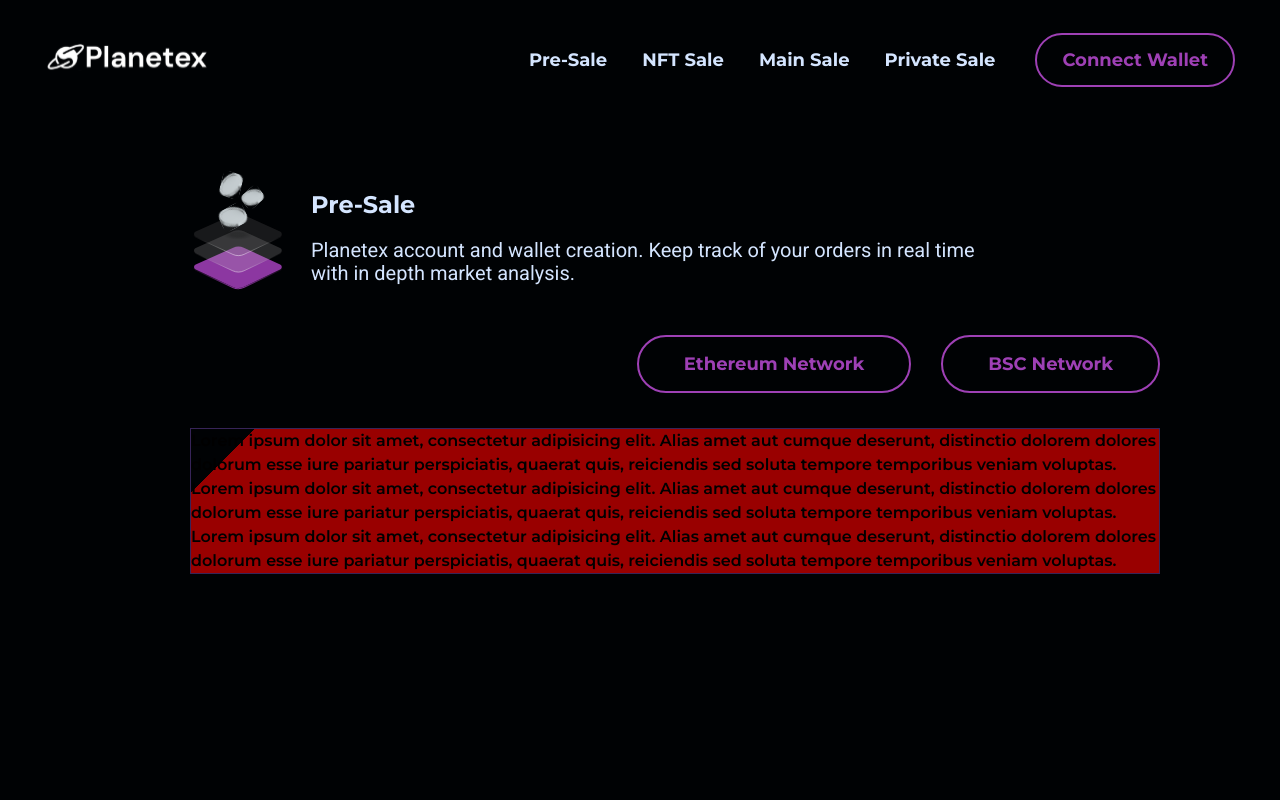
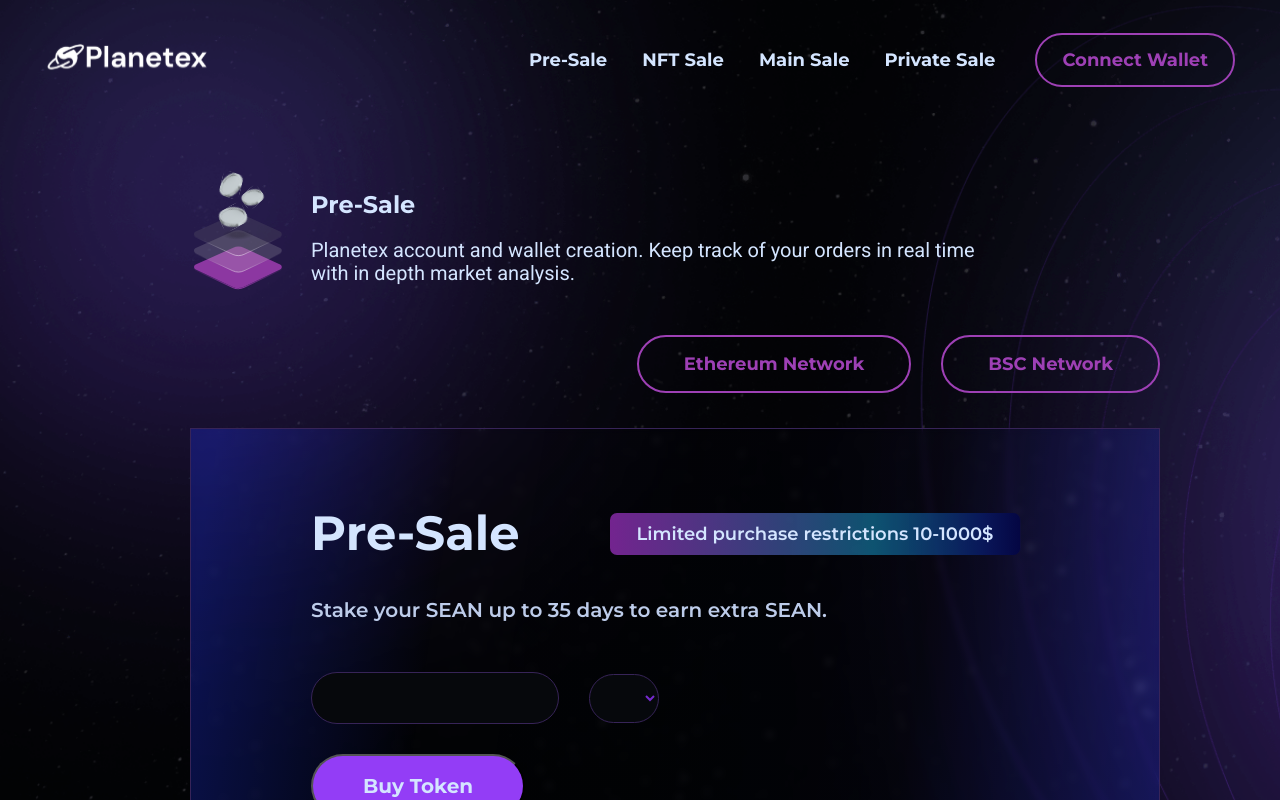
Before and after one commit to dexolacom/Planetex-app, a React (Create React App) app: page /presale in a window 1280 px wide. Shown: the top 800 px of the page. Built offline with nearby package versions, Linux system fonts and the light colour scheme.

Commit message:
ADD | presale section

```diff
--- a/src/App.tsx
+++ b/src/App.tsx
@@ -15,8 +15,8 @@
           <Route path='/presale' element={<PreSalePage/>}/>
         </Routes>
       </Content>
-      {/*<Line/>*/}
-      {/*<Footer/>*/}
+      <Line/>
+      <Footer/>
     </>
   );
 }
--- a/src/components/Footer/styles.ts
+++ b/src/components/Footer/styles.ts
@@ -5,6 +5,7 @@
   justify-content: space-between;
   margin: 0 auto;
   width: 75%;
+  padding-bottom: 50px;
 `
 
 export const Column = styled.div`
--- /dev/null
+++ b/src/components/SaleSection/PreSaleContent/PreSaleContent.tsx
@@ -0,0 +1,24 @@
+import React from 'react';
+import {Title, Wrapper, Text, Tag, TitleContainer, Form, Input, Select, Button} from './styles';
+
+
+const PreSaleContent = () => {
+  return (
+    <Wrapper>
+      <TitleContainer>
+        <Title>Pre-Sale</Title>
+        <Tag>Limited purchase restrictions 10-1000$</Tag>
+      </TitleContainer>
+      <Text>Stake your SEAN up to 35 days to earn extra SEAN.</Text>
+      <Form>
+        <Input/>
+        <Select/>
+      </Form>
+      <Button>
+        Buy Token
+      </Button>
+    </Wrapper>
+  );
+};
+
+export default PreSaleContent;
--- /dev/null
+++ b/src/components/SaleSection/PreSaleContent/styles.ts
@@ -0,0 +1,63 @@
+import styled from 'styled-components';
+import { SolidButton } from '../../../theme';
+
+export const Wrapper = styled.div`
+  padding: 75px 120px 80px 120px;
+`
+
+export const TitleContainer = styled.div`
+  display: flex;
+  align-items: center;
+  gap: 90px;
+  margin-bottom: 35px;
+`
+
+export const Title = styled.h1`
+  font-weight: 700;
+  font-size: 48px;
+  line-height: 59px;
+  color: #D4E5FF;
+`
+
+export const Tag = styled.div`
+  background: linear-gradient(90deg, #73248F 0%, rgba(22, 153, 201, 0.53) 64.18%, rgba(9, 21, 89, 0.968648) 92.22%, #040643 100%);
+  backdrop-filter: blur(3.5px);
+  border-radius: 7px;
+  font-weight: 600;
+  font-size: 18px;
+  line-height: 22px;
+  color: #D4E5FF;
+  padding: 10px 27px;
+`
+
+export const Text = styled.p`
+  font-weight: 600;
+  font-size: 20px;
+  line-height: 24px;
+  color: #BDCCEA;
+  margin-bottom: 50px;
+`
+
+export const Form = styled.form`
+  display: flex;
+  align-items: center;
+  gap: 30px;
+  margin-bottom: 30px;
+`
+
+export const Input = styled.input`
+  background: #06080C;
+  border: 1px solid #372458;
+  border-radius: 66px;
+  color: #BDCCEA;
+  padding: 13px 24px;
+`
+
+export const Select = styled.select`
+  background: #06080C;
+  border: 1px solid #372458;
+  border-radius: 66px;
+  padding: 13px 24px;
+  color: #762ACE;
+`
+export const Button = styled(SolidButton)``
--- a/src/components/SaleSection/SaleSection.tsx
+++ b/src/components/SaleSection/SaleSection.tsx
@@ -1,20 +1,12 @@
 import React from 'react';
 import { Wrapper } from './styles';
+import PreSaleContent from './PreSaleContent/PreSaleContent';
 
 
 const SaleSection = () => {
   return (
     <Wrapper>
-      <p>Lorem ipsum dolor sit amet, consectetur adipisicing elit. Alias amet aut cumque deserunt, distinctio dolorem
-        dolores dolorum esse iure pariatur perspiciatis, quaerat quis, reiciendis sed soluta tempore temporibus veniam
-        voluptas.
-        Lorem ipsum dolor sit amet, consectetur adipisicing elit. Alias amet aut cumque deserunt, distinctio dolorem
-        dolores dolorum esse iure pariatur perspiciatis, quaerat quis, reiciendis sed soluta tempore temporibus veniam
-        voluptas.
-        Lorem ipsum dolor sit amet, consectetur adipisicing elit. Alias amet aut cumque deserunt, distinctio dolorem
-        dolores dolorum esse iure pariatur perspiciatis, quaerat quis, reiciendis sed soluta tempore temporibus veniam
-        voluptas.
-      </p>
+      <PreSaleContent/>
     </Wrapper>
   );
 };
--- a/src/components/SaleSection/styles.ts
+++ b/src/components/SaleSection/styles.ts
@@ -2,5 +2,22 @@
 
 export const Wrapper = styled.div`
   border: 1px solid #372458;
-  background: linear-gradient(135deg, transparent 45px, #900 0) top left;
+  backdrop-filter: blur(3.5px);
+  background:
+    linear-gradient(
+      98.66deg, rgba(31, 53, 255, 0.29) 2.6%,
+      rgba(31, 53, 255, 0) 26.21%,
+      rgba(31, 53, 255, 0.0116456) 73.39%,
+      rgba(31, 53, 255, 0.24) 100%
+    );
+
+  //&:before {
+  //  content: '';
+  //  position: absolute;
+  //  top: 0; left: 0;
+  //  border-top: 20px solid white;
+  //  border-left: 20px solid red;
+  //  width: 0;
+  //}
+
 `
--- a/src/index.css
+++ b/src/index.css
@@ -10,7 +10,9 @@
   font-family: 'Montserrat', sans-serif;
   -webkit-font-smoothing: antialiased;
   -moz-osx-font-smoothing: grayscale;
-  background: #000204;
+  background-color: #000204;
+  background-image: url('assets/images/background.png');
+  background-size: cover;
 }
 
 /* Указываем box sizing */
--- a/src/theme.ts
+++ b/src/theme.ts
@@ -6,6 +6,17 @@
   align-items: ${({align}) => align ?? 'center'};
   gap: ${({gap}) => gap ?? 'auto'};
   margin: ${({margin}) => margin ?? '0'};
+`
+
+export const SolidButton = styled.button<{padding?: string}>`
+  padding: 18px 50px;
+  font-weight: 700;
+  font-size: 20px;
+  line-height: 24px;
+  color: #D4E5FF;
+  background-color: #933DF6;
+  border-radius: 60px;
+  cursor: pointer;
 `
 
 
@@ -41,6 +52,5 @@
 
 export const Content = styled.div`
   max-width: 970px;
-  margin-left: 190px;
-  margin-top: 70px;
+  margin: 70px 45px 170px 190px;
 `
```
Also changed, not shown: src/components/SaleSection/NftSaleContent/NftSaleContent.tsx (added, +12 -0 lines), src/assets/images/background.png (added), src/assets/images/elipsis.svg (added).
